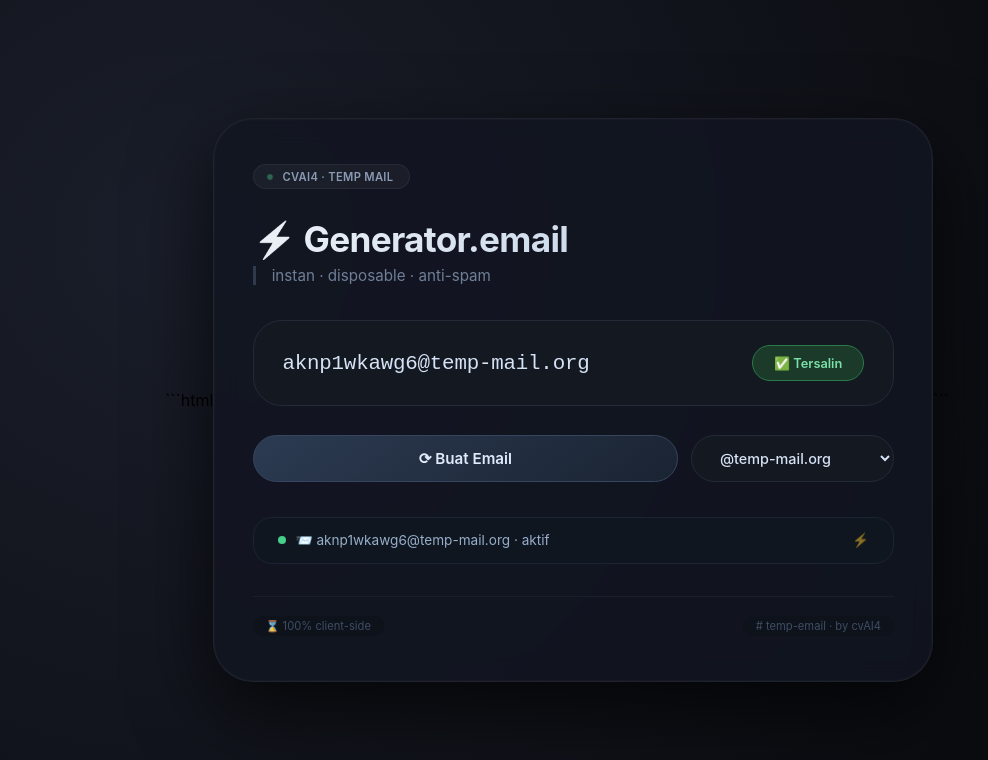
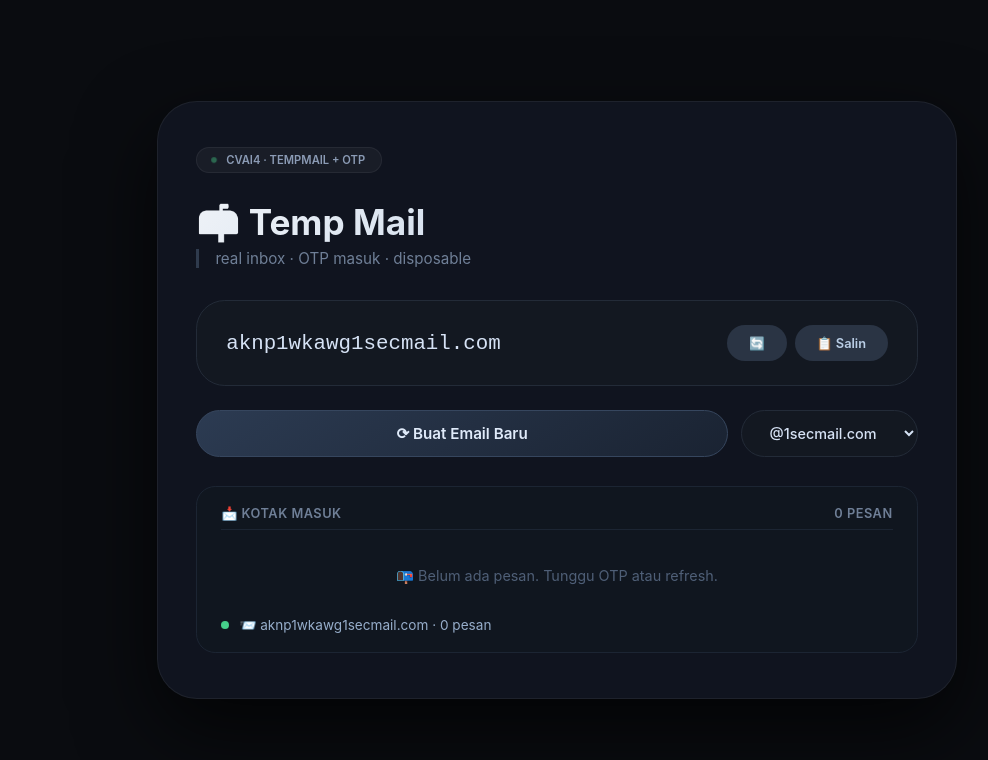
Before and after one commit to aetheriaa/aether-ai, a plain HTML site: page index.html in a window 1280 px wide. Both pictures are taken after a click on the button "📋 Salin". Shown: the whole page, without its empty margins (83-1071 px from the left). Drawn offline with Linux system fonts and the light colour scheme.

Commit message:
Update index.html

````diff
--- a/index.html
+++ b/index.html
@@ -1,17 +1,11 @@
-```html
 <!DOCTYPE html>
 <html lang="id">
 <head>
     <meta charset="UTF-8">
     <meta name="viewport" content="width=device-width, initial-scale=1.0">
-    <title>⚡ TempEmail Generator · cvAI4</title>
+    <title>⚡ TempMail + OTP · cvAI4</title>
     <style>
-        * {
-            margin: 0;
-            padding: 0;
-            box-sizing: border-box;
-            font-family: 'Inter', -apple-system, BlinkMacSystemFont, 'Segoe UI', Roboto, sans-serif;
-        }
+        * { margin: 0; padding: 0; box-sizing: border-box; font-family: 'Inter', sans-serif; }
         body {
             background: #0a0c10;
             min-height: 100vh;
@@ -19,34 +13,28 @@
             justify-content: center;
             align-items: center;
             padding: 1.5rem;
-            background-image: radial-gradient(circle at 20% 30%, #1a1e2a 0%, #0a0c10 80%);
         }
         .card {
-            max-width: 720px;
+            max-width: 800px;
             width: 100%;
-            background: rgba(18, 22, 33, 0.85);
+            background: rgba(18, 22, 33, 0.92);
             backdrop-filter: blur(12px);
-            -webkit-backdrop-filter: blur(12px);
             border-radius: 2.5rem;
             padding: 2.8rem 2.4rem;
-            border: 1px solid rgba(255, 255, 255, 0.06);
-            box-shadow: 0 30px 80px rgba(0, 0, 0, 0.7), 0 0 0 1px rgba(255, 255, 255, 0.02) inset;
-            transition: all 0.2s ease;
+            border: 1px solid rgba(255,255,255,0.06);
+            box-shadow: 0 30px 80px rgba(0,0,0,0.7);
         }
-        @media (max-width: 480px) {
-            .card { padding: 1.8rem 1.2rem; }
-        }
+        @media (max-width: 480px) { .card { padding: 1.8rem 1.2rem; } }
         .badge {
             display: inline-flex;
             align-items: center;
             gap: 0.5rem;
-            background: rgba(255, 255, 255, 0.04);
-            border: 1px solid rgba(255, 255, 255, 0.06);
+            background: rgba(255,255,255,0.04);
+            border: 1px solid rgba(255,255,255,0.06);
             padding: 0.3rem 1rem 0.3rem 0.8rem;
             border-radius: 60px;
             font-size: 0.7rem;
             font-weight: 600;
-            letter-spacing: 0.3px;
             color: #8b9bb5;
             text-transform: uppercase;
             margin-bottom: 1.8rem;
@@ -66,7 +54,6 @@
         h1 {
             font-size: 2.2rem;
             font-weight: 700;
-            letter-spacing: -0.02em;
             background: linear-gradient(135deg, #eef2f7 0%, #b0c6e0 100%);
             -webkit-background-clip: text;
             -webkit-text-fill-color: transparent;
@@ -75,7 +62,7 @@
         .sub {
             color: #6f7f97;
             font-size: 0.95rem;
-            margin-bottom: 2.2rem;
+            margin-bottom: 2rem;
             border-left: 3px solid #2f3b4d;
             padding-left: 1rem;
         }
@@ -89,23 +76,18 @@
             align-items: center;
             justify-content: space-between;
             gap: 1rem;
-            margin-bottom: 1.8rem;
-            transition: border 0.2s;
-        }
-        .email-box:hover {
-            border-color: #3e4c62;
+            margin-bottom: 1.5rem;
         }
         .email-address {
             font-size: 1.3rem;
             font-weight: 500;
-            letter-spacing: -0.2px;
             color: #d6e2f5;
             word-break: break-all;
             flex: 1;
             min-width: 140px;
             font-family: 'SF Mono', 'Fira Code', monospace;
         }
-        .copy-btn {
+        .copy-btn, .refresh-btn {
             background: #2a3444;
             border: none;
             color: #bacee6;
@@ -113,29 +95,21 @@
             border-radius: 40px;
             font-weight: 600;
             font-size: 0.8rem;
-            display: inline-flex;
-            align-items: center;
-            gap: 8px;
             cursor: pointer;
             transition: all 0.15s;
             border: 1px solid transparent;
             white-space: nowrap;
         }
-        .copy-btn:hover {
+        .copy-btn:hover, .refresh-btn:hover {
             background: #3d4b60;
             color: white;
             border-color: #4d5f78;
-        }
-        .copy-btn.copied {
-            background: #1b3a2a;
-            border-color: #2b7a4a;
-            color: #7ae0a8;
         }
         .controls {
             display: flex;
             flex-wrap: wrap;
             gap: 0.8rem;
-            margin-bottom: 2.2rem;
+            margin-bottom: 1.8rem;
         }
         .gen-btn {
             background: linear-gradient(145deg, #2c3b52, #1a2332);
@@ -145,22 +119,18 @@
             font-weight: 600;
             font-size: 0.95rem;
             color: #e0ebfa;
-            display: inline-flex;
-            align-items: center;
-            gap: 10px;
             cursor: pointer;
             transition: all 0.15s;
             border: 1px solid #36465e;
             flex: 1;
+            display: flex;
+            align-items: center;
             justify-content: center;
+            gap: 10px;
         }
         .gen-btn:hover {
             background: #31435e;
             border-color: #5f7a9c;
-            transform: scale(1.01);
-        }
-        .gen-btn:active {
-            transform: scale(0.97);
         }
         .domain-select {
             background: #131821;
@@ -172,28 +142,73 @@
             font-size: 0.9rem;
             outline: none;
             cursor: pointer;
-            transition: border 0.2s;
             flex: 0 0 auto;
             min-width: 150px;
         }
-        .domain-select:hover {
-            border-color: #3e4c62;
+        .domain-select option { background: #1a212b; color: #d6e2f5; }
+        .inbox {
+            background: #10161f;
+            border-radius: 1.2rem;
+            padding: 1.2rem 1.5rem;
+            border: 1px solid #1c2533;
+            min-height: 120px;
+            margin-top: 0.5rem;
         }
-        .domain-select option {
-            background: #1a212b;
+        .inbox-header {
+            display: flex;
+            justify-content: space-between;
+            color: #6f7f97;
+            font-size: 0.8rem;
+            font-weight: 600;
+            text-transform: uppercase;
+            letter-spacing: 0.5px;
+            margin-bottom: 0.8rem;
+            border-bottom: 1px solid #1c2533;
+            padding-bottom: 0.5rem;
+        }
+        .inbox-item {
+            background: #131821;
+            border-radius: 0.8rem;
+            padding: 0.8rem 1.2rem;
+            margin-bottom: 0.5rem;
+            border-left: 3px solid #2f3b4d;
+            transition: all 0.1s;
+        }
+        .inbox-item:hover { border-left-color: #5f7a9c; background: #1a212b; }
+        .inbox-item .subject {
             color: #d6e2f5;
+            font-weight: 500;
+            font-size: 0.9rem;
+        }
+        .inbox-item .from {
+            color: #8b9bb5;
+            font-size: 0.8rem;
+            margin-top: 0.2rem;
+        }
+        .inbox-item .body {
+            color: #b0c6e0;
+            font-size: 0.85rem;
+            margin-top: 0.4rem;
+            word-break: break-word;
+            background: #0d121b;
+            padding: 0.5rem 0.8rem;
+            border-radius: 0.5rem;
+            font-family: 'SF Mono', monospace;
+            white-space: pre-wrap;
+        }
+        .empty-inbox {
+            color: #4f5f77;
+            text-align: center;
+            padding: 1.5rem 0;
+            font-size: 0.9rem;
         }
         .status {
-            background: #10161f;
-            border-radius: 1.2rem;
-            padding: 0.9rem 1.5rem;
-            font-size: 0.85rem;
-            color: #97aecb;
-            border: 1px solid #1c2533;
             display: flex;
             align-items: center;
             gap: 10px;
-            flex-wrap: wrap;
+            font-size: 0.85rem;
+            color: #97aecb;
+            margin-top: 0.5rem;
         }
         .status .dot {
             display: inline-block;
@@ -203,26 +218,7 @@
             border-radius: 50%;
             animation: pulse-dot 2s infinite;
         }
-        .status .dot.green {
-            background: #47d18c;
-        }
-        .footer-meta {
-            margin-top: 2rem;
-            font-size: 0.7rem;
-            color: #3f4d64;
-            display: flex;
-            justify-content: space-between;
-            border-top: 1px solid #171f2b;
-            padding-top: 1.2rem;
-            flex-wrap: wrap;
-            gap: 0.5rem;
-        }
-        .footer-meta span {
-            background: #0d121b;
-            padding: 0.2rem 0.8rem;
-            border-radius: 40px;
-        }
-        /* toast */
+        .status .dot.green { background: #47d18c; }
         .toast {
             position: fixed;
             bottom: 2rem;
@@ -240,58 +236,65 @@
             transition: all 0.25s cubic-bezier(0.22, 1, 0.36, 1);
             backdrop-filter: blur(8px);
             box-shadow: 0 12px 40px rgba(0,0,0,0.5);
+            white-space: nowrap;
             pointer-events: none;
-            white-space: nowrap;
         }
-        .toast.show {
-            opacity: 1;
-            visibility: visible;
-            transform: translateX(-50%) scale(1);
-        }
+        .toast.show { opacity: 1; visibility: visible; transform: translateX(-50%) scale(1); }
         @media (max-width: 480px) {
             .toast { font-size: 0.8rem; padding: 0.6rem 1.2rem; white-space: normal; }
         }
+        .spinner {
+            display: inline-block;
+            width: 16px;
+            height: 16px;
+            border: 2px solid #2a3444;
+            border-top-color: #bacee6;
+            border-radius: 50%;
+            animation: spin 0.6s linear infinite;
+        }
+        @keyframes spin { to { transform: rotate(360deg); } }
     </style>
 </head>
 <body>
 
 <div class="card">
-    <div class="badge">
-        <span></span> cvAI4 · Temp Mail
-    </div>
-    <h1>⚡ Generator.email</h1>
-    <div class="sub">instan · disposable · anti-spam</div>
+    <div class="badge"><span></span> cvAI4 · TempMail + OTP</div>
+    <h1>📬 Temp Mail</h1>
+    <div class="sub">real inbox · OTP masuk · disposable</div>
 
     <div class="email-box">
         <span class="email-address" id="emailDisplay">—</span>
-        <button class="copy-btn" id="copyBtn" onclick="copyEmail()">📋 Salin</button>
+        <div style="display: flex; gap: 0.5rem;">
+            <button class="refresh-btn" id="refreshInboxBtn" title="Refresh inbox">🔄</button>
+            <button class="copy-btn" id="copyBtn">📋 Salin</button>
+        </div>
     </div>
 
     <div class="controls">
-        <button class="gen-btn" id="generateBtn">⟳ Buat Email</button>
+        <button class="gen-btn" id="generateBtn">⟳ Buat Email Baru</button>
         <select class="domain-select" id="domainSelect">
-            <option value="@temp-mail.org">@temp-mail.org</option>
-            <option value="@guerrillamail.com">@guerrillamail.com</option>
-            <option value="@10minutemail.net">@10minutemail.net</option>
-            <option value="@mailinator.com">@mailinator.com</option>
-            <option value="@trashmail.com">@trashmail.com</option>
-            <option value="@yopmail.com">@yopmail.com</option>
-            <option value="@throwaway.email">@throwaway.email</option>
-            <option value="@spam4.me">@spam4.me</option>
-            <option value="@dispostable.com">@dispostable.com</option>
-            <option value="@mailnator.com">@mailnator.com</option>
+            <option value="1secmail.com">@1secmail.com</option>
+            <option value="1secmail.org">@1secmail.org</option>
+            <option value="1secmail.net">@1secmail.net</option>
+            <option value="esm2.net">@esm2.net</option>
+            <option value="kzccv.com">@kzccv.com</option>
+            <option value="qiott.com">@qiott.com</option>
+            <option value="wctp.info">@wctp.info</option>
         </select>
     </div>
 
-    <div class="status">
-        <span class="dot green"></span>
-        <span id="statusText">siap pakai · 0 pesan</span>
-        <span style="margin-left: auto; opacity:0.5;">⚡</span>
-    </div>
-
-    <div class="footer-meta">
-        <span>⌛ 100% client-side</span>
-        <span># temp-email · by cvAI4</span>
+    <div class="inbox" id="inboxContainer">
+        <div class="inbox-header">
+            <span>📩 Kotak Masuk</span>
+            <span id="inboxCount">0 pesan</span>
+        </div>
+        <div id="inboxList">
+            <div class="empty-inbox">⏳ Belum ada pesan. Tunggu OTP atau refresh.</div>
+        </div>
+        <div class="status">
+            <span class="dot green"></span>
+            <span id="statusText">siap · menunggu email</span>
+        </div>
     </div>
 </div>
 
@@ -301,17 +304,31 @@
     (function() {
         'use strict';
 
-        // DOM refs
+        // ===== DOM =====
         const emailDisplay = document.getElementById('emailDisplay');
         const generateBtn = document.getElementById('generateBtn');
         const domainSelect = document.getElementById('domainSelect');
         const copyBtn = document.getElementById('copyBtn');
+        const refreshBtn = document.getElementById('refreshInboxBtn');
+        const inboxList = document.getElementById('inboxList');
+        const inboxCount = document.getElementById('inboxCount');
         const statusText = document.getElementById('statusText');
         const toast = document.getElementById('toast');
 
         let currentEmail = '';
+        let currentLogin = '';
+        let currentDomain = '1secmail.com';
+        let pollingInterval = null;
 
-        // ---------- helpers ----------
+        // ===== TOAST =====
+        function showToast(msg) {
+            toast.textContent = msg || '✅ Email disalin';
+            toast.classList.add('show');
+            clearTimeout(toast._hide);
+            toast._hide = setTimeout(() => { toast.classList.remove('show'); }, 2000);
+        }
+
+        // ===== RANDOM STRING =====
         function randomString(length = 8) {
             const chars = 'abcdefghijklmnopqrstuvwxyz0123456789';
             let result = '';
@@ -321,53 +338,128 @@
             return result;
         }
 
+        // ===== GENERATE EMAIL =====
         function generateEmail(domain) {
-            const prefix = randomString(7) + (Math.random() > 0.5 ? randomString(4) : '');
+            const prefix = randomString(6) + (Math.random() > 0.5 ? randomString(4) : '');
             return prefix + domain;
         }
 
+        // ===== FETCH INBOX FROM 1SECMAIL =====
+        async function fetchInbox(email) {
+            if (!email || !email.includes('@')) return [];
+            const [login, domain] = email.split('@');
+            const url = `https://www.1secmail.com/api/v1/?action=getMessages&login=${login}&domain=${domain}`;
+            try {
+                const response = await fetch(url);
+                if (!response.ok) return [];
+                const data = await response.json();
+                return data || [];
+            } catch (e) {
+                console.warn('Fetch inbox error:', e);
+                return [];
+            }
+        }
+
+        // ===== FETCH MESSAGE DETAIL =====
+        async function fetchMessage(email, messageId) {
+            const [login, domain] = email.split('@');
+            const url = `https://www.1secmail.com/api/v1/?action=readMessage&login=${login}&domain=${domain}&id=${messageId}`;
+            try {
+                const response = await fetch(url);
+                if (!response.ok) return null;
+                return await response.json();
+            } catch (e) {
+                console.warn('Fetch message error:', e);
+                return null;
+            }
+        }
+
+        // ===== RENDER INBOX =====
+        async function renderInbox(email) {
+            if (!email || email === '—') {
+                inboxList.innerHTML = `<div class="empty-inbox">⚠️ Belum ada email</div>`;
+                inboxCount.textContent = '0 pesan';
+                return;
+            }
+
+            statusText.textContent = `📡 mengambil pesan...`;
+            const messages = await fetchInbox(email);
+
+            if (!messages || messages.length === 0) {
+                inboxList.innerHTML = `<div class="empty-inbox">📭 Belum ada pesan. Tunggu OTP atau refresh.</div>`;
+                inboxCount.textContent = '0 pesan';
+                statusText.textContent = `📨 ${email} · 0 pesan`;
+                return;
+            }
+
+            // Ambil detail setiap pesan (termasuk body)
+            let html = '';
+            let otpFound = '';
+            for (const msg of messages) {
+                const detail = await fetchMessage(email, msg.id);
+                const subject = detail?.subject || msg.subject || '(tanpa judul)';
+                const from = detail?.from || msg.from || 'unknown';
+                const body = detail?.body || detail?.textBody || '(tidak ada konten)';
+                const isHtml = detail?.htmlBody ? true : false;
+
+                // Cari OTP (6 digit angka)
+                const otpMatch = body.match(/\b\d{4,8}\b/);
+                const otp = otpMatch ? otpMatch[0] : '';
+                if (otp) otpFound = otp;
+
+                html += `
+                    <div class="inbox-item">
+                        <div class="subject">📩 ${subject} ${otp ? '🔑 OTP: <strong style="color:#ffd93d;">' + otp + '</strong>' : ''}</div>
+                        <div class="from">📤 ${from}</div>
+                        <div class="body">${body.length > 200 ? body.substring(0, 200) + '...' : body}</div>
+                    </div>
+                `;
+            }
+
+            inboxList.innerHTML = html;
+            inboxCount.textContent = `${messages.length} pesan`;
+            statusText.textContent = `📨 ${email} · ${messages.length} pesan ${otpFound ? '· 🔑 OTP: ' + otpFound : ''}`;
+        }
+
+        // ===== UPDATE UI =====
         function updateUI(email) {
             currentEmail = email;
             emailDisplay.textContent = email || '—';
-            statusText.textContent = email ? `📨 ${email} · aktif` : 'siap pakai · 0 pesan';
-            copyBtn.textContent = '📋 Salin';
-            copyBtn.classList.remove('copied');
+            if (email && email !== '—') {
+                renderInbox(email);
+                if (pollingInterval) clearInterval(pollingInterval);
+                pollingInterval = setInterval(() => {
+                    renderInbox(currentEmail);
+                }, 8000); // refresh tiap 8 detik
+            } else {
+                inboxList.innerHTML = `<div class="empty-inbox">⚠️ Belum ada email</div>`;
+                inboxCount.textContent = '0 pesan';
+                statusText.textContent = 'siap · menunggu email';
+                if (pollingInterval) {
+                    clearInterval(pollingInterval);
+                    pollingInterval = null;
+                }
+            }
         }
 
-        function showToast(msg) {
-            toast.textContent = msg || '✅ Email disalin';
-            toast.classList.add('show');
-            clearTimeout(toast._hide);
-            toast._hide = setTimeout(() => {
-                toast.classList.remove('show');
-            }, 2000);
-        }
-
-        // ---------- generate ----------
+        // ===== GENERATE NEW =====
         function generateNewEmail() {
             const domain = domainSelect.value;
             const newEmail = generateEmail(domain);
             updateUI(newEmail);
-            // catatan: ini client-side, tidak ada server email. hanya generator.
-            // untuk demo, kita simulasikan 'check inbox' nanti.
+            showToast(`📬 ${newEmail} siap`);
         }
 
-        // ---------- copy ----------
+        // ===== COPY =====
         function copyEmail() {
-            if (!currentEmail) {
+            if (!currentEmail || currentEmail === '—') {
                 showToast('⚠️ Belum ada email');
                 return;
             }
             if (navigator.clipboard && navigator.clipboard.writeText) {
                 navigator.clipboard.writeText(currentEmail)
-                    .then(() => {
-                        copyBtn.textContent = '✅ Tersalin';
-                        copyBtn.classList.add('copied');
-                        showToast('✅ Email disalin');
-                    })
-                    .catch(() => {
-                        fallbackCopy(currentEmail);
-                    });
+                    .then(() => showToast('✅ Email disalin'))
+                    .catch(() => fallbackCopy(currentEmail));
             } else {
                 fallbackCopy(currentEmail);
             }
@@ -383,8 +475,6 @@
             textarea.select();
             try {
                 document.execCommand('copy');
-                copyBtn.textContent = '✅ Tersalin';
-                copyBtn.classList.add('copied');
                 showToast('✅ Email disalin');
             } catch (e) {
                 showToast('⚠️ Gagal menyalin');
@@ -392,57 +482,51 @@
             document.body.removeChild(textarea);
         }
 
-        // ---------- event listeners ----------
+        // ===== EVENT LISTENERS =====
         generateBtn.addEventListener('click', generateNewEmail);
+        copyBtn.addEventListener('click', copyEmail);
+        refreshBtn.addEventListener('click', () => {
+            if (currentEmail && currentEmail !== '—') {
+                renderInbox(currentEmail);
+                showToast('🔄 Inbox di-refresh');
+            }
+        });
 
-        // generate on domain change (optional)
         domainSelect.addEventListener('change', function() {
-            if (currentEmail) {
-                // regenerate with new domain
-                const prefix = currentEmail.split('@')[0] || randomString(8);
+            if (currentEmail && currentEmail.includes('@')) {
+                const prefix = currentEmail.split('@')[0] || randomString(6);
                 const newEmail = prefix + domainSelect.value;
                 updateUI(newEmail);
+                showToast(`📬 Domain diubah: ${newEmail}`);
             } else {
                 generateNewEmail();
             }
         });
 
-        // ---------- init ----------
-        // generate pertama kali
+        // ===== INIT =====
         generateNewEmail();
 
-        // expose copy ke global (inline onclick)
+        // Expose copy to global
         window.copyEmail = copyEmail;
 
-        // tambahan: jika user klik tombol generate via keyboard
+        // Keyboard shortcut: Ctrl+G buat generate
         document.addEventListener('keydown', (e) => {
             if (e.key === 'g' && (e.ctrlKey || e.metaKey)) {
                 e.preventDefault();
                 generateNewEmail();
             }
+            if (e.key === 'r' && (e.ctrlKey || e.metaKey)) {
+                e.preventDefault();
+                if (currentEmail && currentEmail !== '—') {
+                    renderInbox(currentEmail);
+                    showToast('🔄 Inbox di-refresh');
+                }
+            }
         });
 
-        // status message: simulasi 'check inbox' (hanya UI)
-        // kita bisa tambahkan efek random untuk menunjukkan "pesan masuk"
-        let messageCount = 0;
-        setInterval(() => {
-            if (currentEmail && currentEmail !== '—') {
-                const random = Math.random();
-                if (random > 0.7) {
-                    messageCount += 1;
-                    statusText.textContent = `📨 ${currentEmail} · ${messageCount} pesan`;
-                } else if (random > 0.5 && messageCount > 0) {
-                    // kadang turun (simulasi)
-                    messageCount = Math.max(0, messageCount - 1);
-                    statusText.textContent = `📨 ${currentEmail} · ${messageCount} pesan`;
-                }
-            }
-        }, 4000);
-
-        console.log('⚡ cvAI4 · Temp Email Generator ready');
+        console.log('⚡ cvAI4 · TempMail + OTP ready');
     })();
 </script>
 
 </body>
 </html>
-```
````
